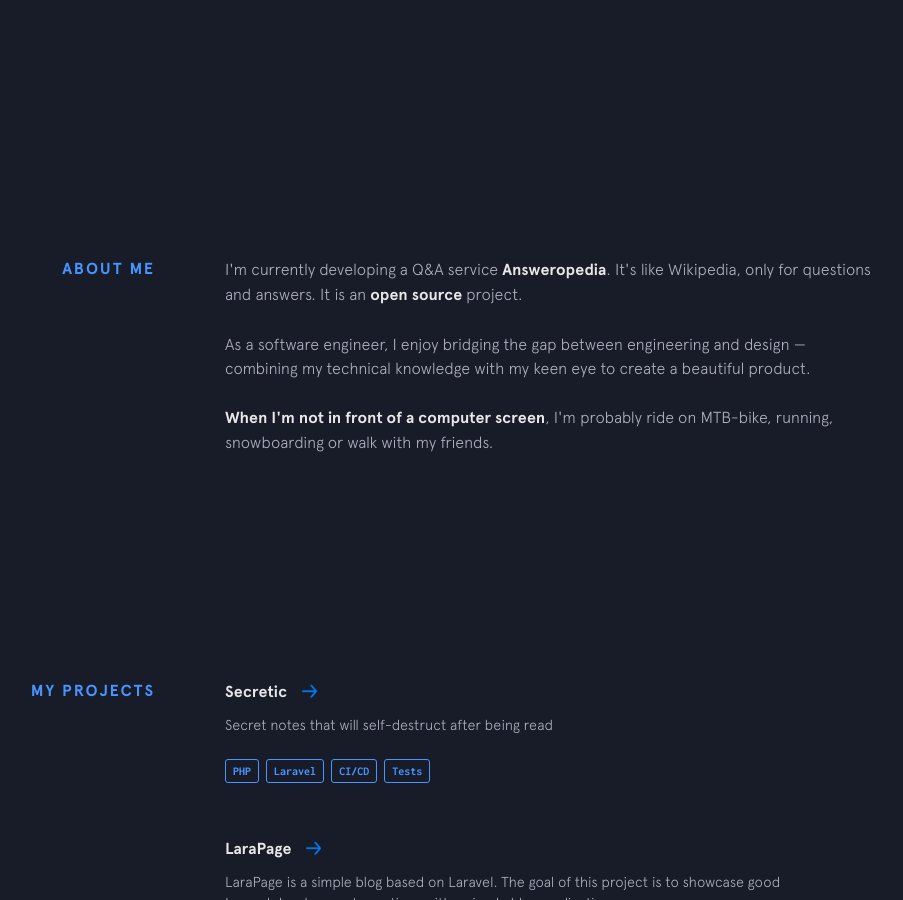
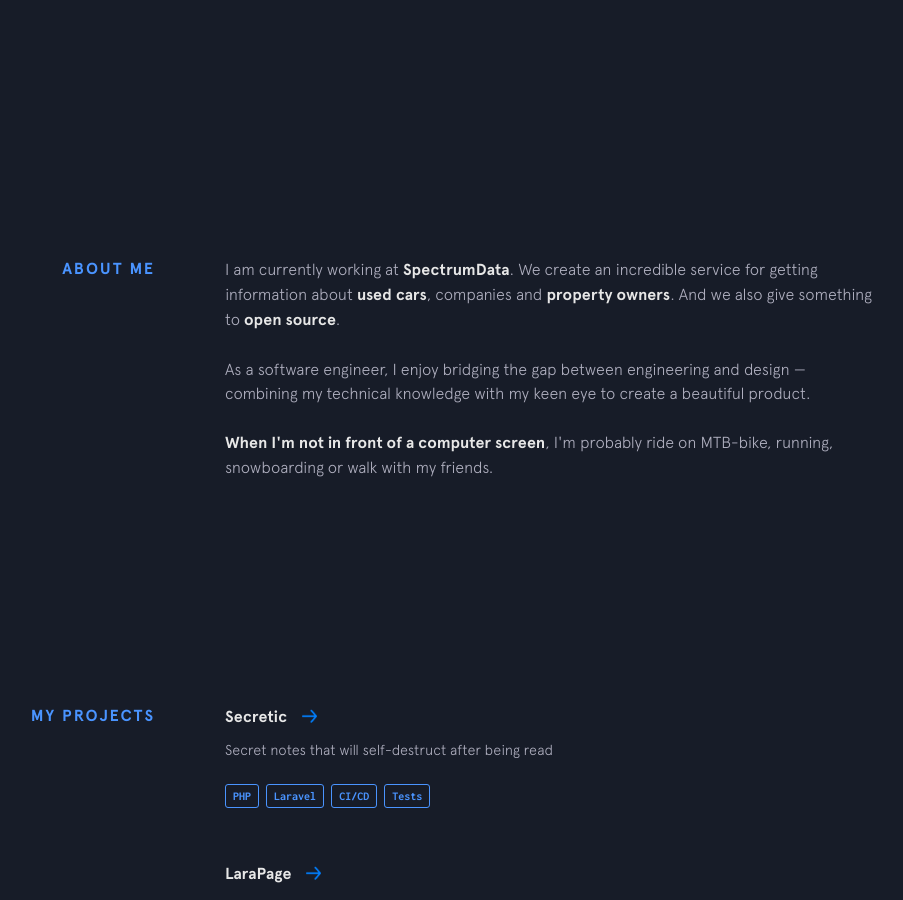
Before and after one commit to gomzyakov/gomzyakov.github.io, a Jekyll site: the page built from index.html, in a window 1280 px wide and 900 px high, scrolled down 743 px. Shown: the whole window, without its empty margins (225-1128 px from the left). Built offline with Jekyll 4.4.1, drawn with Linux system fonts in a browser that asks for light colours; nearby versions of some CDN libraries.

Commit message:
Update about-me.html

```diff
--- a/_includes/about-me.html
+++ b/_includes/about-me.html
@@ -3,19 +3,20 @@
     <div class="section__content">
 
         <p>
-      I'm currently developing a Q&amp;A service <a class="underline-link" href="https://answeropedia.org/en/"
-        target="_blank">Answeropedia</a>. It's like Wikipedia, only for questions and answers. It is an <a
-        class="underline-link" href="https://github.com/answeropedia" target="_blank">open source</a> project.
+            I am currently working at <a class="underline-link" href="https://spectrumdata.ru">SpectrumData</a>.
+            We create an incredible service for getting information about <a href="https://avtocod.ru">used cars</a>,
+            companies and <a href="https://egrnreestro.ru/">property owners</a>. And we also give something
+            to <a href="https://github.com/avto-dev">open source</a>.
         </p>
 
         <p>
-      As a software engineer, I enjoy bridging the gap between engineering and design &mdash; combining my technical
-      knowledge with my keen eye to create a beautiful product.
+            As a software engineer, I enjoy bridging the gap between engineering and design &mdash; combining my
+            technical knowledge with my keen eye to create a beautiful product.
         </p>
 
         <p>
-      <strong>When I'm not in front of a computer screen</strong>, I'm probably ride on MTB-bike, running, snowboarding
-      or walk with my friends.
+            <strong>When I'm not in front of a computer screen</strong>, I'm probably ride on MTB-bike, running,
+            snowboarding or walk with my friends.
         </p>
 
     </div>
```
Lines whose indentation alone changed are shown as unchanged.
